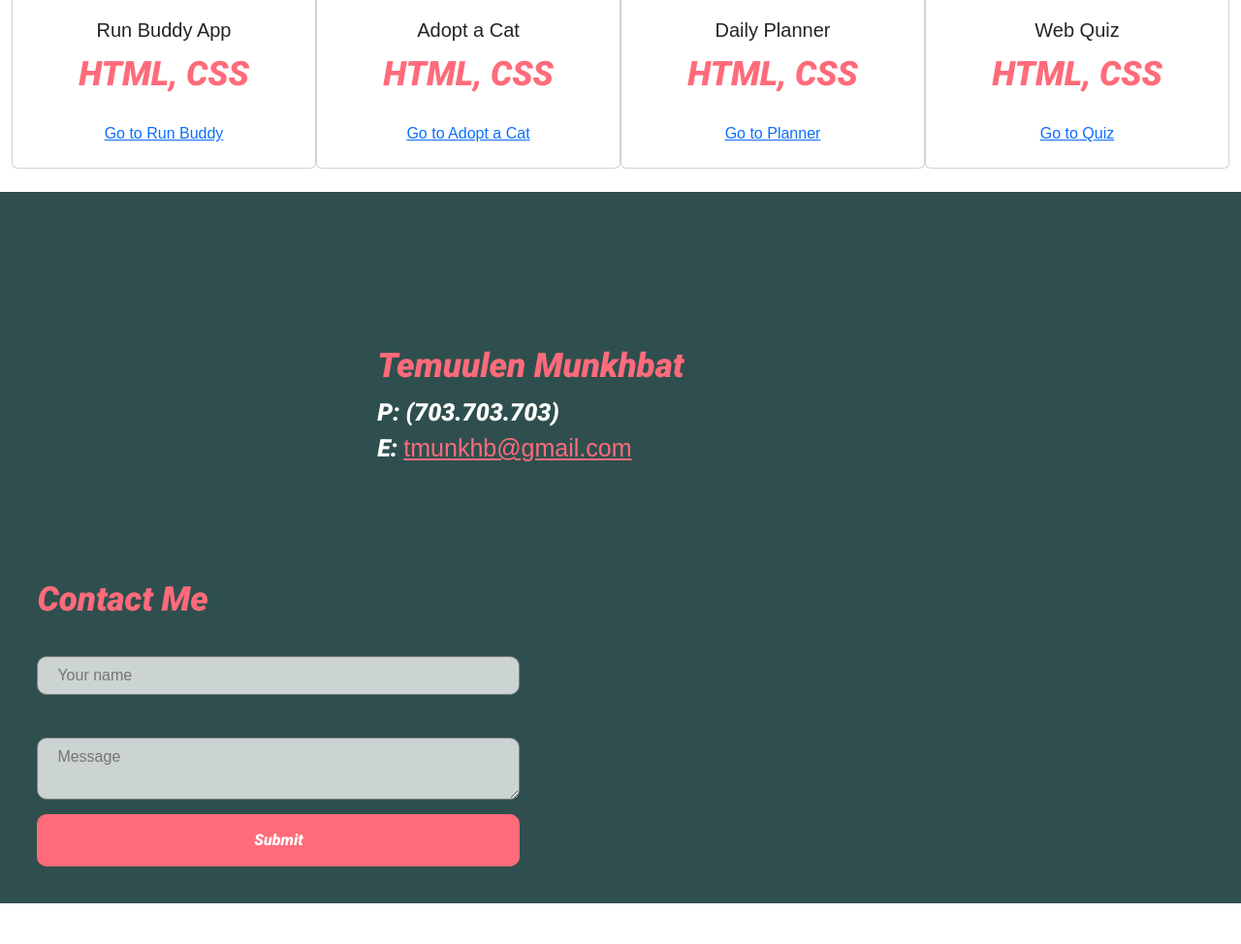
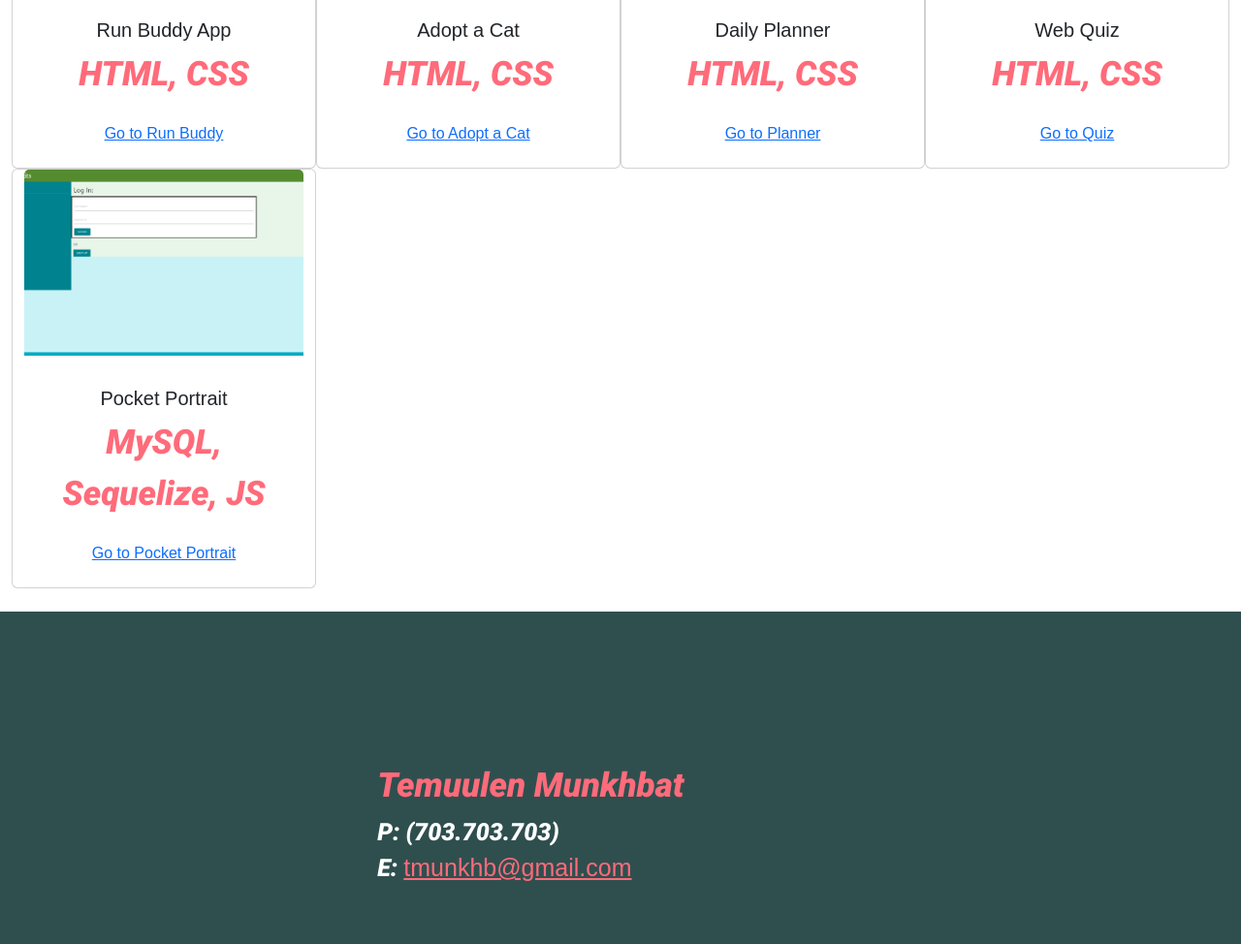
Before and after one commit to tmunkhb/Challenge2.version2, a plain HTML site: page index.html in a window 1280 px wide. Shown: the part 1885-2859 px from the top of the page at 97% size. Before the commit the page ends 2817 px from the top, so only its background shows below. Drawn offline with nearby package versions, Linux system fonts and the light colour scheme.

Commit message:
added group project 2

```diff
--- a/index.html
+++ b/index.html
@@ -91,6 +91,14 @@
                 <a href="https://tmunkhb.github.io/Challenge4.WebQuiz/" class="btn btn-link">Go to Quiz</a>
                 </div>
             </div>
+            <div class="card col-sm-3">
+                <p><a href="https://pocket-portraits.herokuapp.com/"><img src="./images/201234875-0ef1d9db-c76a-4143-ac0f-265ffff48158.png" class="card-img-top" alt="Pocket Portrait"></a></p>
+                <div class="card-body text-center">
+                <h5 class="card-title">Pocket Portrait</h5>
+                <p class="card-text">MySQL, Sequelize, JS</p>
+                <a href="https://pocket-portraits.herokuapp.com/" class="btn btn-link">Go to Pocket Portrait</a>
+                </div>
+            </div>
         </div>
 
     </section>
```
Also changed, not shown: images/201234875-0ef1d9db-c76a-4143-ac0f-265ffff48158.png (added).
